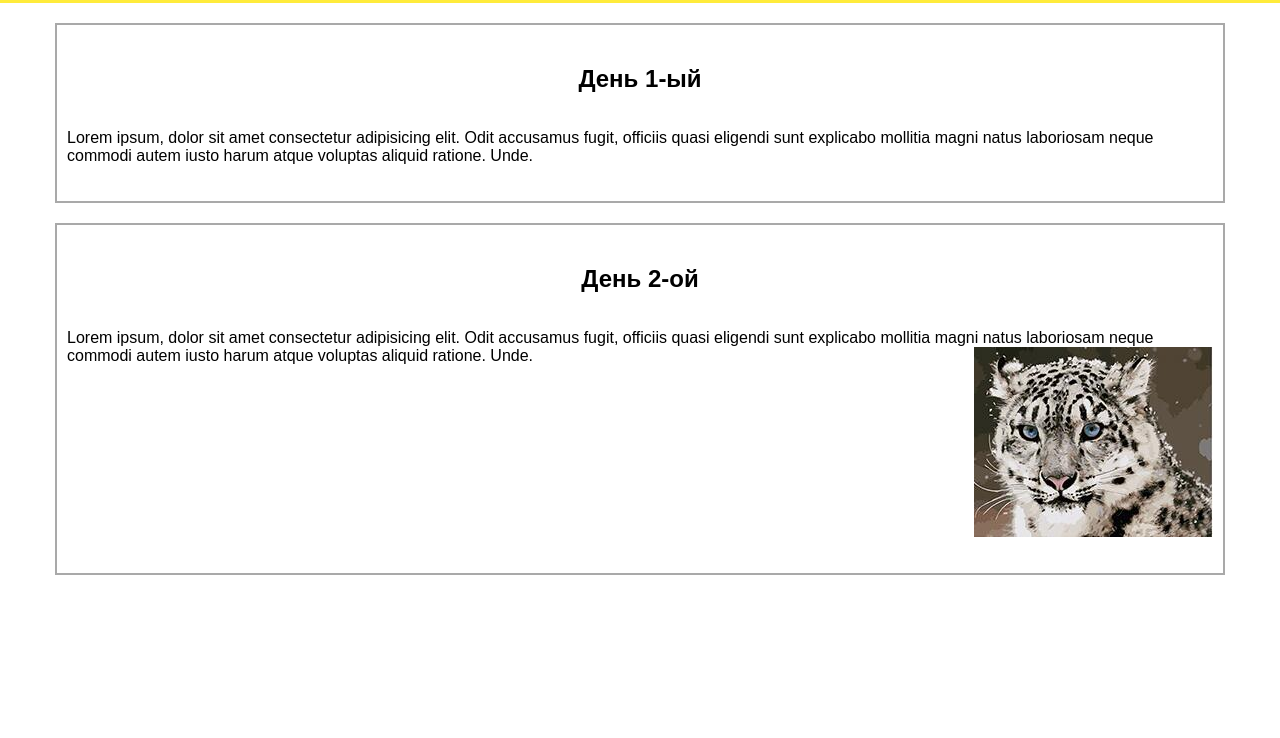
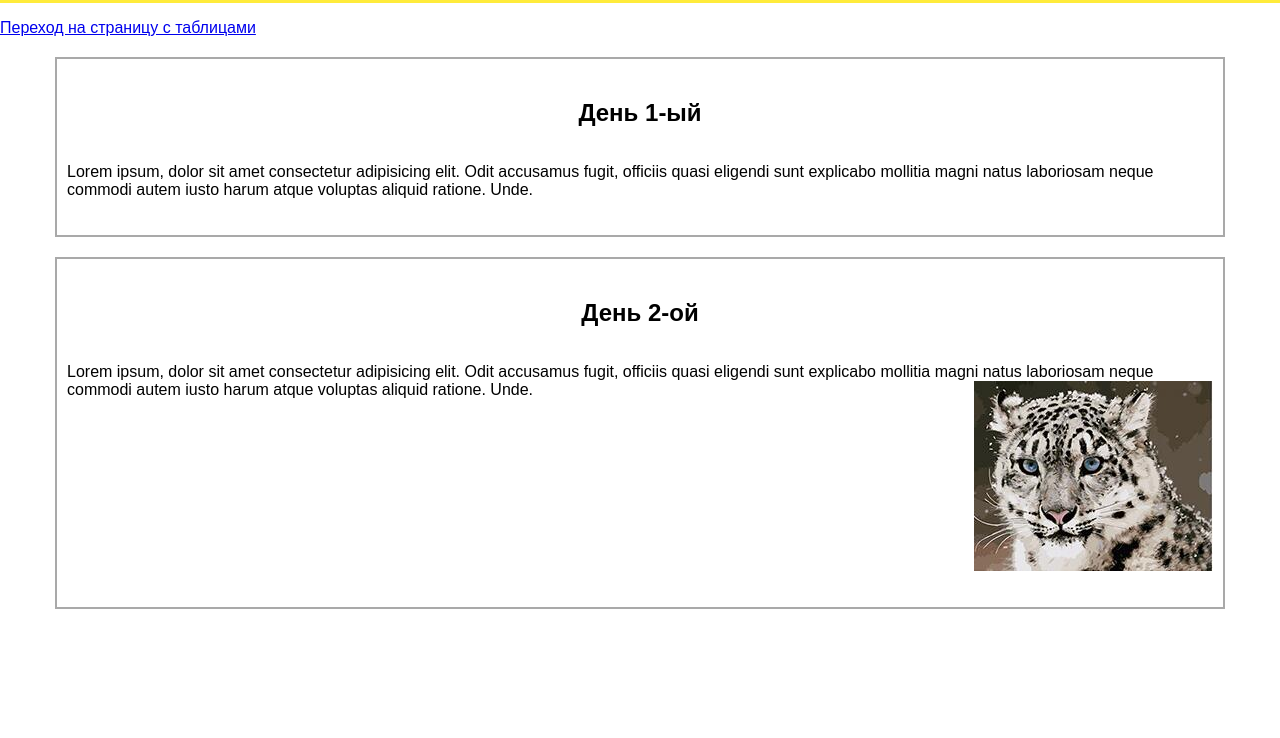
Before and after one commit to CatArt/catart.github.io, a plain HTML site: page index.html in a window 1280 px wide. Shown: the part 62-800 px from the top of the page. Drawn offline with Linux system fonts and the light colour scheme.

Commit message:
Update index.html

```diff
--- a/index.html
+++ b/index.html
@@ -24,6 +24,8 @@
         </div>
     </header>
 
+    <p> <a href="tarif.html">Переход на страницу с таблицами</a></p>
+
     <section class="daily__news">
         <div class="container">
             <h2>День 1-ый</h2>
```
